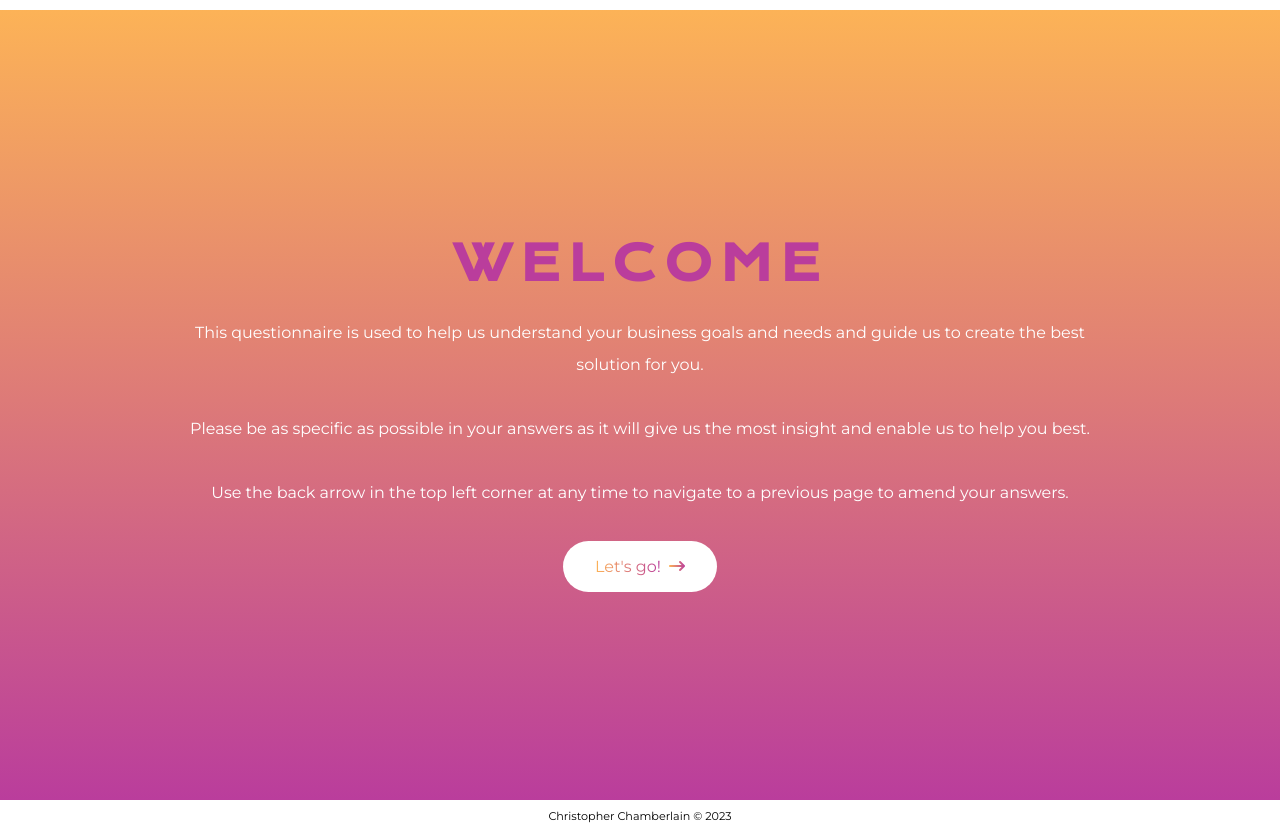
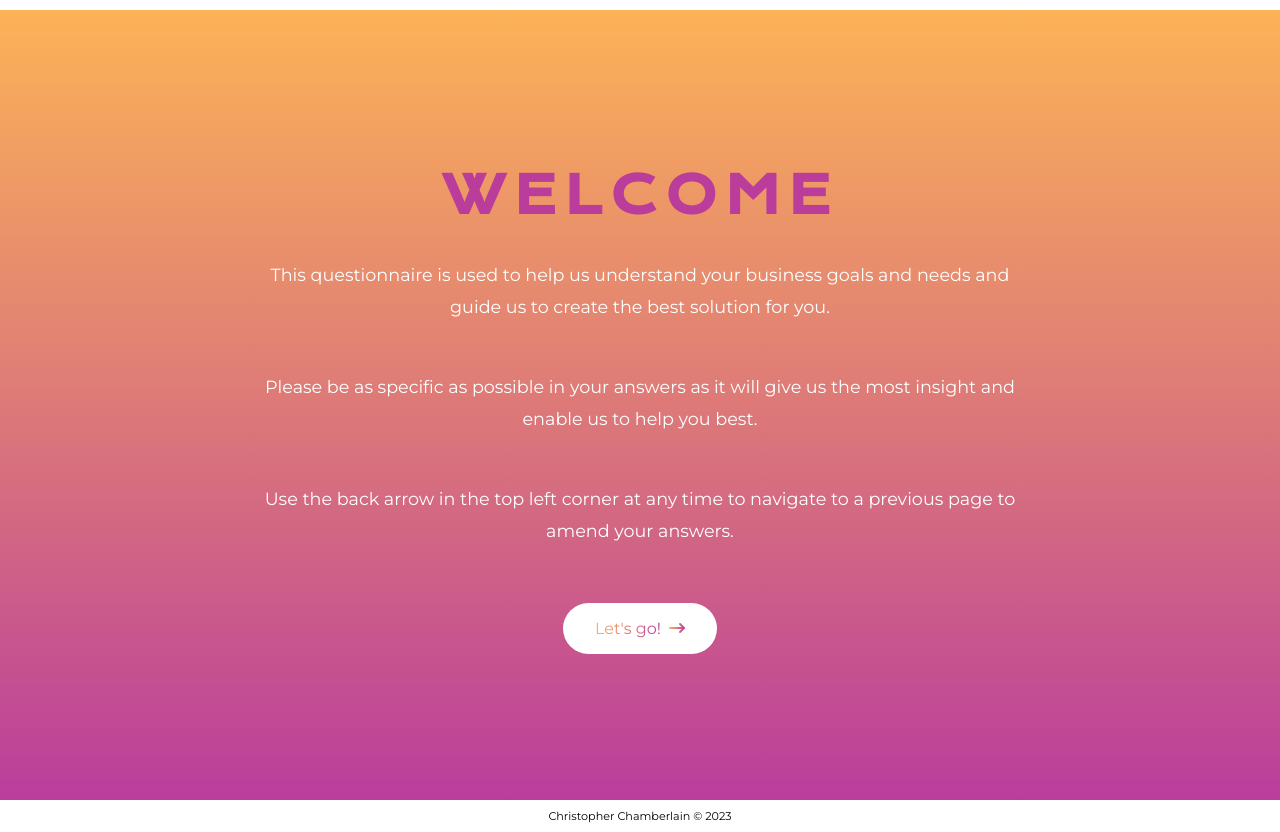
Before and after one commit to AkaraTawng/client-design-questionairre, a React (Vite) app: page / in a window 1280 px wide. Built offline with nearby package versions, Linux system fonts and the light colour scheme.

Commit message:
adjust welcome page @tablet

```diff
--- a/src/components/Welcome.jsx
+++ b/src/components/Welcome.jsx
@@ -42,7 +42,9 @@ const HeaderMessage = styled.h1`
   };
 
   @media ${devices.tablet}{
-
+  font-size: 3.2rem;
+  margin-top: 1rem;
+  margin-bottom: 2rem;
   };
 `;
 
@@ -59,18 +61,16 @@ const BodyText = styled.p`
     }
 
     @media ${devices.tablet} {
-
+     font-size: 1.1rem;
+     width: 70%;
+     margin-bottom: 3rem;
     }
 
   &:nth-of-type(3) {
     margin-bottom: 0rem;
 
-    @media ${devices.mobileL} {
-
-    }
-
     @media ${devices.tablet} {
-
+   margin-bottom: 1.5rem;
     }
   }
 `;
--- a/src/utils/Question.jsx
+++ b/src/utils/Question.jsx
@@ -13,7 +13,6 @@ const QuestionText = styled.p`
   border-bottom: 2px solid white;
   width: 80%;
   font-size: 0.9rem;
-  /* margin-top: -5rem; */
 
   &:not(:first-child){
     margin-top: 3rem;
```
